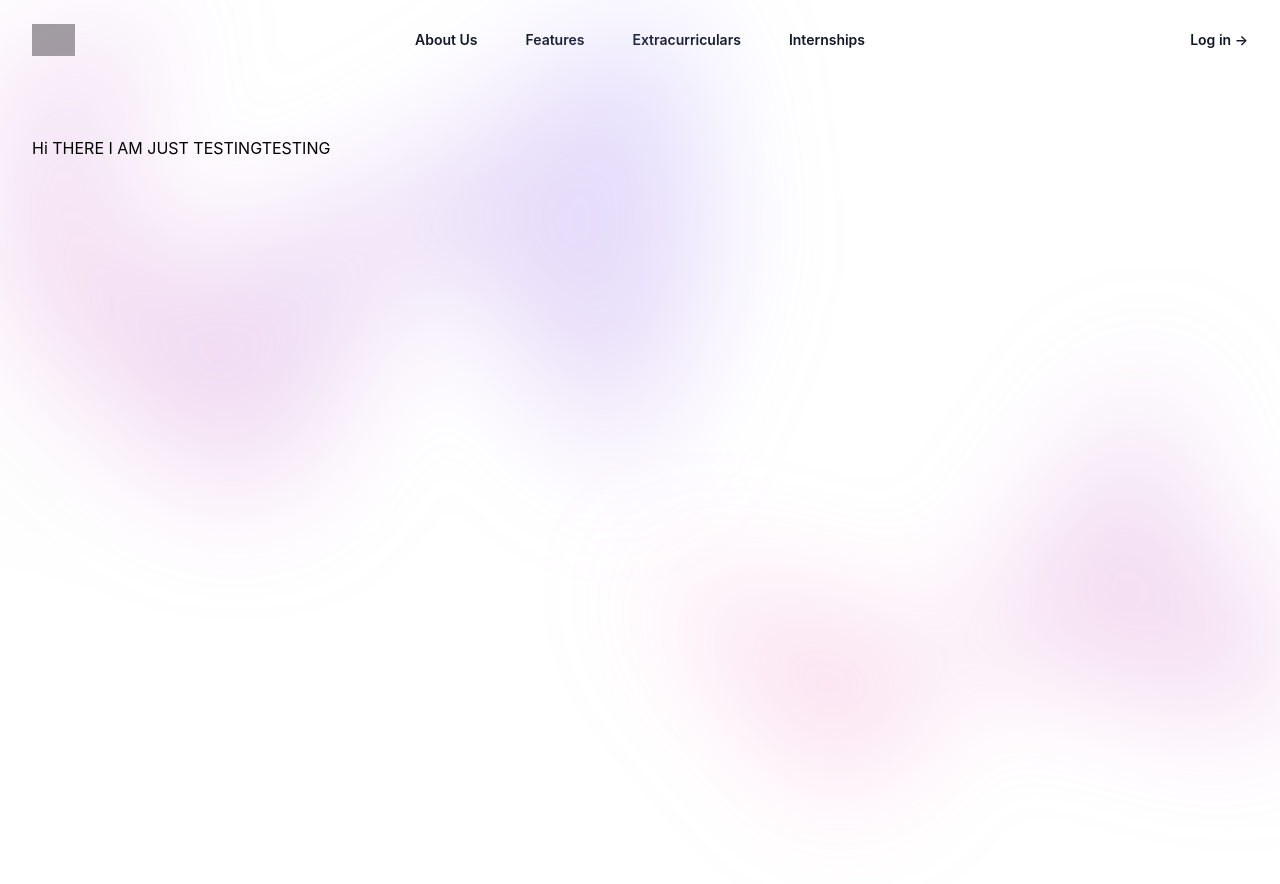
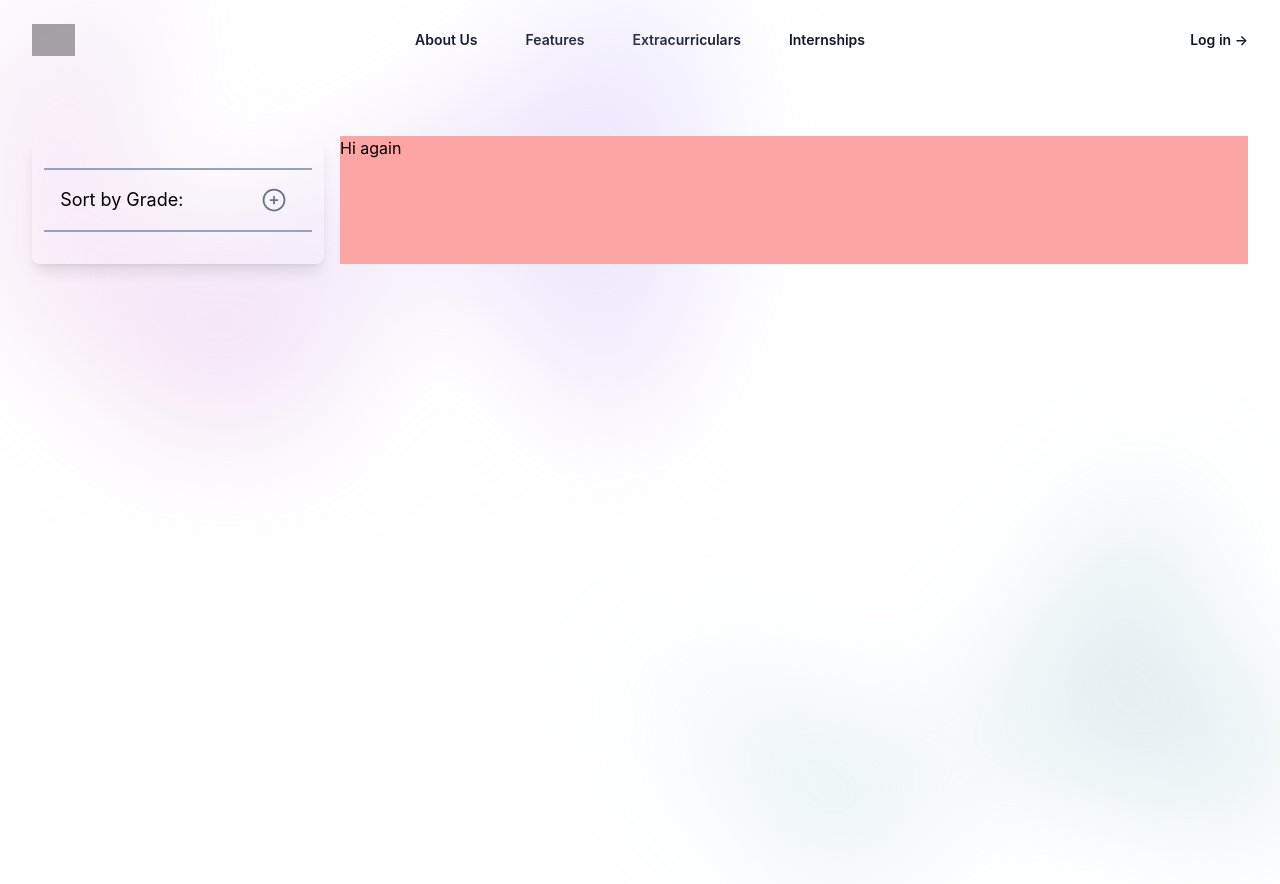
Before and after one commit to ekwoka/talem-app, a React (Create React App) app: page /extracurriculars in a window 1280 px wide. Shown: the top 884 px of the page. Before the commit the page ends 806 px from the top, so only its background shows below. Built offline with nearby package versions, Linux system fonts and the light colour scheme; grey boxes are pictures that could not be loaded.

Commit message:
Added first iteration of select-boxes

```diff
--- a/public/index.html
+++ b/public/index.html
@@ -10,8 +10,8 @@
       content="Web site created using create-react-app"
     />
     <link rel="preconnect" href="https://fonts.googleapis.com">
-  <link rel="preconnect" href="https://fonts.gstatic.com" crossorigin>
-  <link href="https://fonts.googleapis.com/css2?family=Raleway&display=swap" rel="stylesheet">
+    <link rel="preconnect" href="https://fonts.gstatic.com" crossorigin>
+    <link href="https://fonts.googleapis.com/css2?family=Outfit&family=Raleway&display=swap" rel="stylesheet">
     <link rel="apple-touch-icon" href="%PUBLIC_URL%/logo192.png" />
     <!--
       manifest.json provides metadata used when your web app is installed on a
--- a/src/Pages/Extracurriculars.jsx
+++ b/src/Pages/Extracurriculars.jsx
@@ -1,8 +1,18 @@
 import React from "react";
 import Header from "../Components/Header";
+import {useState} from "react"
+import { PlusCircleIcon } from '@heroicons/react/24/outline'
 
 export default function Extracurriculars() {
+
+    let [showGrade, setShowGrade] = useState(false)
+
+    function handleGrade() {
+        setShowGrade(prevValue => !prevValue)
+    }
+
     return (
+
         <>
             <Header />
             <div className="bg-white">
@@ -12,17 +22,74 @@ export default function Extracurriculars() {
                     className="absolute inset-x-0 -top-40 -z-10 transform-gpu overflow-hidden blur-3xl sm:-top-80"
                     aria-hidden="true"
                 >
-                            <h1>Hello</h1>
+
                     <div
-                    className="relative left-[calc(50%-11rem)] aspect-[1155/678] w-[36.125rem] -translate-x-1/2 rotate-[30deg] bg-gradient-to-tr from-[#ff80b5] to-[#9089fc] opacity-30 sm:left-[calc(50%-30rem)] sm:w-[72.1875rem]"
+                    className="relative left-[calc(50%-11rem)] aspect-[1155/678] w-[36.125rem] -translate-x-1/2 rotate-[30deg] bg-gradient-to-tr from-[#f6a6c7] to-[#b1acff] opacity-30 sm:left-[calc(50%-30rem)] sm:w-[72.1875rem]"
                     style={{
                         clipPath:
                         'polygon(74.1% 44.1%, 100% 61.6%, 97.5% 26.9%, 85.5% 0.1%, 80.7% 2%, 72.5% 32.5%, 60.2% 62.4%, 52.4% 68.1%, 47.5% 58.3%, 45.2% 34.5%, 27.5% 76.7%, 0.1% 64.9%, 17.9% 100%, 27.6% 76.8%, 76.1% 97.7%, 74.1% 44.1%)',
                     }}
                     />
-                            <h1>Hello</h1>
+
                 </div>
-                <h1>Hi THERE I AM JUST TESTINGTESTING</h1>
+
+                {/* Filter Content Area*/}
+                <div className="grid grid-cols-4 h-max gap-4">
+
+                    <div className="col-span-1 shadow-lg rounded-lg flex flex-col justify-center items-center py-8">
+
+                        {/* Sort by Grade */}
+                        <div className="w-11/12 border-y-2 border-slate-400 h-max p-3 flex flex-col">
+                            <div className="text-lg p-1 flex justify-between items-center" onClick={handleGrade}>
+                                Sort by Grade:
+                                {<PlusCircleIcon className="h-7 w-7 inline mr-2 text-slate-500 hover:text-black cursor-pointer hover:animate-spin"/>}
+                            </div>
+
+                            {showGrade &&
+                                <>
+                                <div className="w-full mt-5">
+                                    <div class="flex items-center mb-4">
+                                        <input id="grade9" type="checkbox" value="" class="w-4 h-4 text-blue-600 bg-gray-100 border-gray-300 rounded focus:ring-blue-500 dark:focus:ring-blue-600 dark:ring-offset-gray-800 focus:ring-2 dark:bg-gray-700 dark:border-gray-600" />
+                                        <label for="grade9" class="ml-2 text-lg-gray-900 dark:text-gray-300 font-medium">Freshman</label>
+                                    </div>
+                                </div>
+
+
+
+                                <div className="w-full">
+                                    <div class="flex items-center mb-4">
+                                        <input id="grade10" type="checkbox" value="" class="w-4 h-4 text-blue-600 bg-gray-100 border-gray-300 rounded focus:ring-blue-500 dark:focus:ring-blue-600 dark:ring-offset-gray-800 focus:ring-2 dark:bg-gray-700 dark:border-gray-600" />
+                                        <label for="grade10" class="ml-2 text-lg text-gray-900 dark:text-gray-300 font-medium">Sophomore</label>
+                                    </div>
+                                </div>
+
+                                <div className="w-full">
+                                    <div class="flex items-center mb-4">
+                                        <input id="grade11" type="checkbox" value="" class="w-4 h-4 text-blue-600 bg-gray-100 border-gray-300 rounded focus:ring-blue-500 dark:focus:ring-blue-600 dark:ring-offset-gray-800 focus:ring-2 dark:bg-gray-700 dark:border-gray-600" />
+                                        <label for="grade11" class="ml-2 text-lg text-gray-900 dark:text-gray-300 font-medium">Junior</label>
+                                    </div>
+                                </div>
+
+                                <div className="w-full">
+                                    <div class="flex items-center mb-4">
+                                        <input id="grade12" type="checkbox" value="" class="w-4 h-4 text-blue-600 bg-gray-100 border-gray-300 rounded focus:ring-blue-500 dark:focus:ring-blue-600 dark:ring-offset-gray-800 focus:ring-2 dark:bg-gray-700 dark:border-gray-600" />
+                                        <label for="grade12" class="ml-2 text-lg text-gray-900 dark:text-gray-300 font-medium">Senior</label>
+                                    </div>
+                                </div>
+                                </>
+                            }
+
+
+                        </div>
+
+
+
+                    </div>
+
+                    <div className="col-span-3 bg-red-300">Hi again</div>
+                </div>
+
+
                 <div className="mx-auto max-w-4xl py-32 sm:py-48 lg:py-56"></div>
                 <div
                     className="absolute inset-x-0 top-[calc(100%-13rem)] -z-10 transform-gpu overflow-hidden blur-3xl sm:top-[calc(100%-30rem)]"
@@ -30,7 +97,7 @@ export default function Extracurriculars() {
                 >
 
                     <div
-                    className="relative left-[calc(50%+3rem)] aspect-[1155/678] w-[36.125rem] -translate-x-1/2 bg-gradient-to-tr from-[#ff80b5] to-[#9089fc] opacity-30 sm:left-[calc(50%+36rem)] sm:w-[72.1875rem]"
+                    className="relative left-[calc(50%+3rem)] aspect-[1155/678] w-[36.125rem] -translate-x-1/2 bg-gradient-to-tr from-[#bcdbe4] to-[#5d9ba7] opacity-30 sm:left-[calc(50%+36rem)] sm:w-[72.1875rem]"
                     style={{
                         clipPath:
                         'polygon(74.1% 44.1%, 100% 61.6%, 97.5% 26.9%, 85.5% 0.1%, 80.7% 2%, 72.5% 32.5%, 60.2% 62.4%, 52.4% 68.1%, 47.5% 58.3%, 45.2% 34.5%, 27.5% 76.7%, 0.1% 64.9%, 17.9% 100%, 27.6% 76.8%, 76.1% 97.7%, 74.1% 44.1%)',
```
